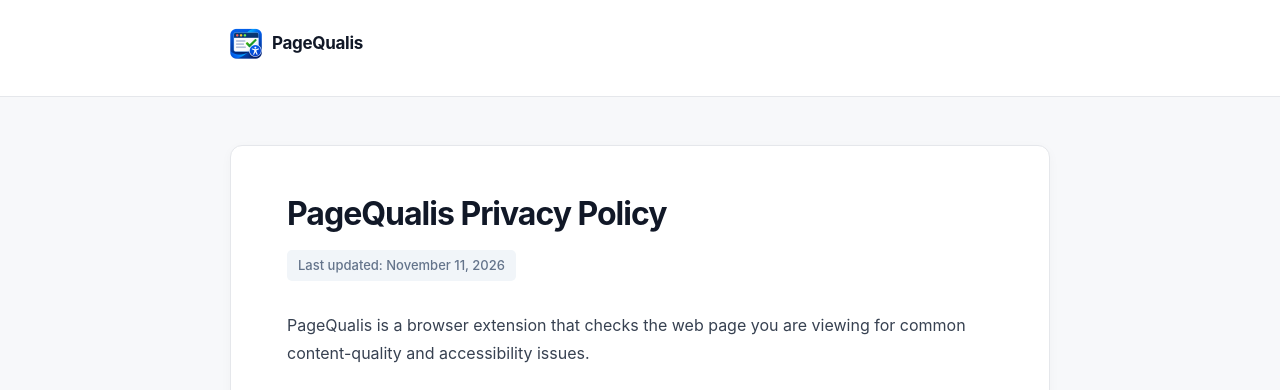
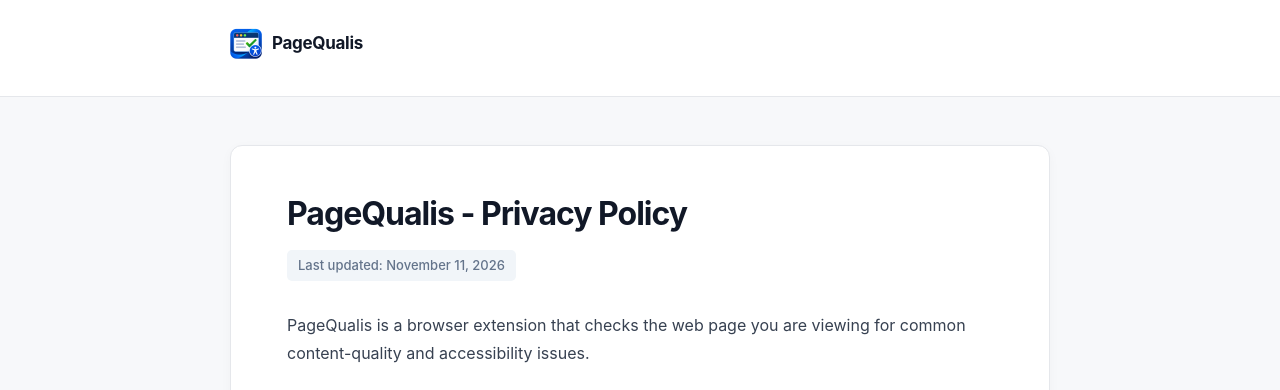
Before and after one commit to vsaminathan/vsaminathan.github.io, a Jekyll site: the page built from pagequalis/privacy-policy/index.md, in a window 1280 px wide. Shown: the top 390 px of the page. Built offline with Jekyll 4.4.1, drawn with Linux system fonts in a browser that asks for light colours.

Commit message:
Feature/update layout styles v1 (#11)
* Update title

```diff
--- a/pagequalis/privacy-policy/index.md
+++ b/pagequalis/privacy-policy/index.md
@@ -5,7 +5,7 @@ title: PageQualis - Privacy Policy
 description: Privacy policy for PageQualis, a chrome browser extension for content-quality and accessibility issues.
 ---
 
-# PageQualis Privacy Policy
+# PageQualis - Privacy Policy
 <div class="last-updated">Last updated: November 11, 2026</div>
 
 PageQualis is a browser extension that checks the web page you are viewing for common content-quality
```
